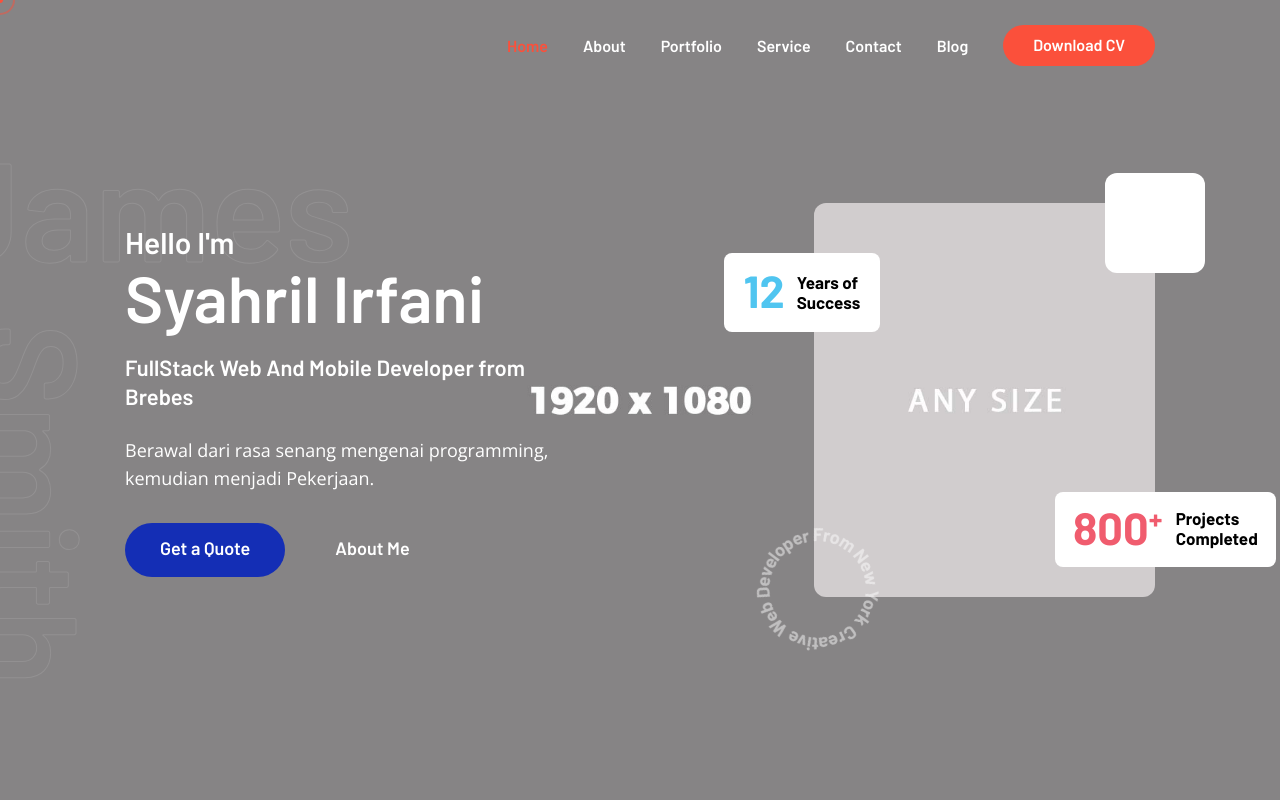
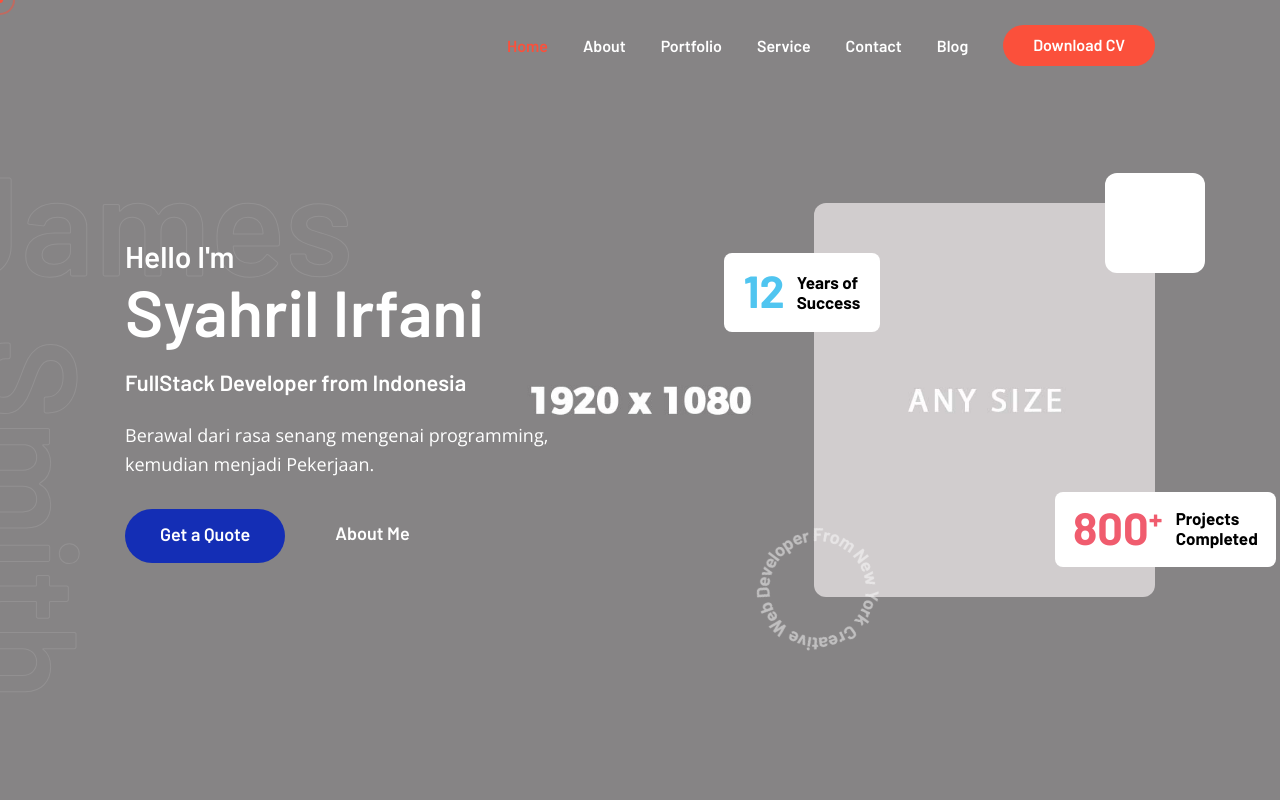
Before and after one commit to Begalsempak77/Begalsempak77.github.io, a plain HTML site: page index.html in a window 1280 px wide. Shown: the top 800 px of the page. Drawn offline with nearby package versions, Linux system fonts and the light colour scheme; no server answers.

Commit message:
Update index.html

```diff
--- a/index.html
+++ b/index.html
@@ -113,7 +113,7 @@
 							<div class="inner">
 								<h3 class="hello">Hello I'm</h3>
 								<h3 class="name">Syahril Irfani</h3>
-								<h3 class="job">FullStack Web And Mobile Developer from Brebes</h3>
+								<h3 class="job">FullStack Developer from Indonesia</h3>
 								<p class="text">Berawal dari rasa senang mengenai programming, kemudian menjadi Pekerjaan.</p>
 								<div class="buttons">
 									<div class="devman_tm_button">
```
